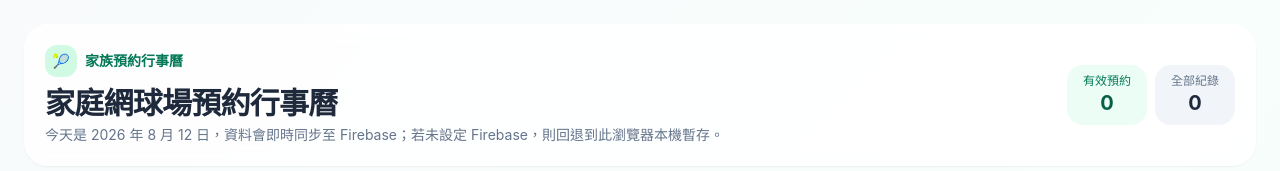
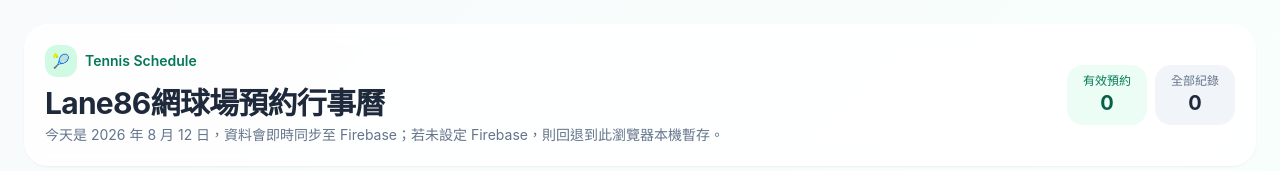
Before and after one commit to evan199893/Tennis-Court-Schedule, a React (Vite) app: page / in a window 1280 px wide. Shown: the top 171 px of the page. Built offline with nearby package versions, Linux system fonts and the light colour scheme; no server answers.

Commit message:
Keep Tennis Schedule branding and fix favicon path

```diff
--- a/src/App.jsx
+++ b/src/App.jsx
@@ -450,9 +450,9 @@ export default function TennisCalendar() {
           <div>
             <div className="mb-2 flex items-center gap-2 text-sm font-semibold text-emerald-700">
               <span className="flex h-8 w-8 items-center justify-center rounded-xl bg-emerald-100">🎾</span>
-              家族預約行事曆
+              Tennis Schedule
             </div>
-            <h1 className="text-2xl font-bold tracking-tight md:text-3xl">家庭網球場預約行事曆</h1>
+            <h1 className="text-2xl font-bold tracking-tight md:text-3xl">Lane86網球場預約行事曆</h1>
             <p className="mt-1 text-sm text-slate-500">
               {todayBookings.length > 0
                 ? `今天是 ${today.getFullYear()} 年 ${today.getMonth() + 1} 月 ${today.getDate()} 日，今日有 ${todayBookings.length} 筆預約，時間為 ${todayBookingTimes.join("、")}。`
```
